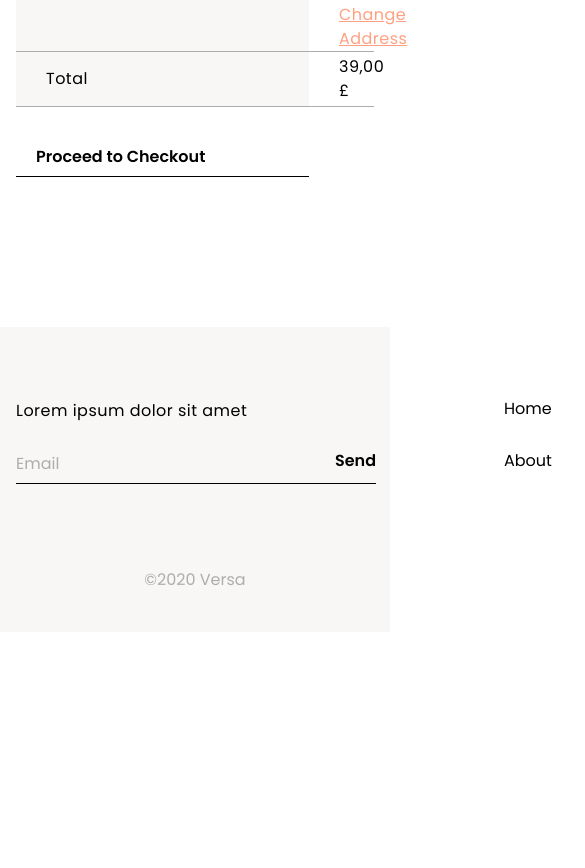
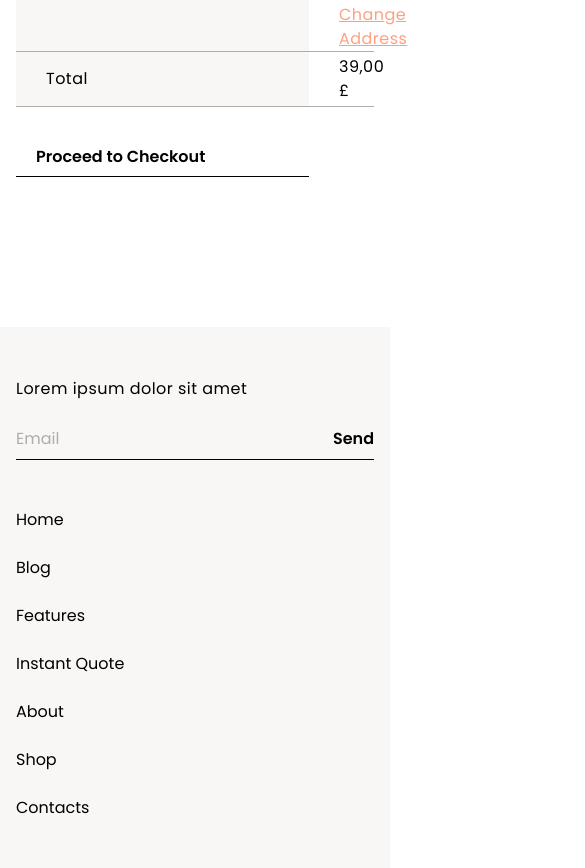
Before and after one commit to KamDiaV/jewelry-store, a website: page cart.html in a window 390 px wide. Shown: the part 1132-2000 px from the top of the page, 585 px wide, since content can reach past the window. Before the commit the page ends 1764 px from the top, so only its background shows below. Drawn offline with Linux system fonts and the light colour scheme.

Commit message:
feat: add responsive footer

```diff
--- a/scss/layout/_container.scss
+++ b/scss/layout/_container.scss
@@ -2,14 +2,9 @@
 
 .container {
   width: 100%;
-  max-width: vars.$container-width;
+  max-width: calc(vars.$container-width + 48px);
   margin-inline: auto;
-}
-
-@media (max-width: 1024px) {
-  .container {
-    padding-inline: 24px;
-  }
+  padding-inline: 24px;
 }
 
 @media (max-width: 480px) {
--- a/scss/layout/_footer.scss
+++ b/scss/layout/_footer.scss
@@ -82,3 +82,71 @@
     text-align: center;
   }
 }
+
+@media (max-width: 1024px) {
+  .footer {
+    &__top {
+      grid-template-columns: 320px 1fr;
+      gap: 64px;
+    }
+
+    &__menu {
+      gap: 24px 40px;
+    }
+  }
+}
+
+@media (max-width: 768px) {
+  .footer {
+    &__top {
+      grid-template-columns: 1fr;
+      gap: 48px;
+    }
+
+    &__menu {
+      grid-template-columns: repeat(2, max-content);
+      justify-content: space-between;
+    }
+  }
+}
+
+@media (max-width: 480px) {
+  .footer {
+    padding: 48px 0 32px;
+
+    &__inner {
+      min-height: auto;
+    }
+
+    &__top {
+      display: block;
+    }
+
+    &__newsletter {
+      margin-bottom: 48px;
+    }
+
+    &__input {
+      padding-bottom: 8px;
+    }
+
+    &__submit {
+      padding: 0 0 8px 20px;
+    }
+
+    &__nav {
+      margin-bottom: 48px;
+    }
+
+    &__menu {
+      display: flex;
+      flex-direction: column;
+      gap: 24px;
+    }
+
+    &__copyright {
+      margin-top: 0;
+      text-align: left;
+    }
+  }
+}
--- a/scss/layout/_header.scss
+++ b/scss/layout/_header.scss
@@ -98,7 +98,7 @@
     }
 
     &__menu {
-      gap: 18px;
+      gap: 16px;
     }
 
     &__actions {
@@ -123,7 +123,6 @@
 
     &__actions {
       gap: 20px;
-      margin-left: auto;
     }
 
     &__burger {
@@ -145,7 +144,7 @@
           height: 19px;
         }
         &:nth-child(3) {
-          height: 25px;
+          height: 24px;
         }
       }
     }
@@ -154,16 +153,12 @@
 
 @media (max-width: 480px) {
   .header {
-    &__inner {
-      min-height: 64px;
-    }
-
     &__logo-image {
       width: 104px;
     }
 
     &__actions {
-      gap: 15px;
+      gap: 16px;
     }
 
     &__actions-item:last-child {
```
Also changed, not shown: css/style.css, 1 other file.
